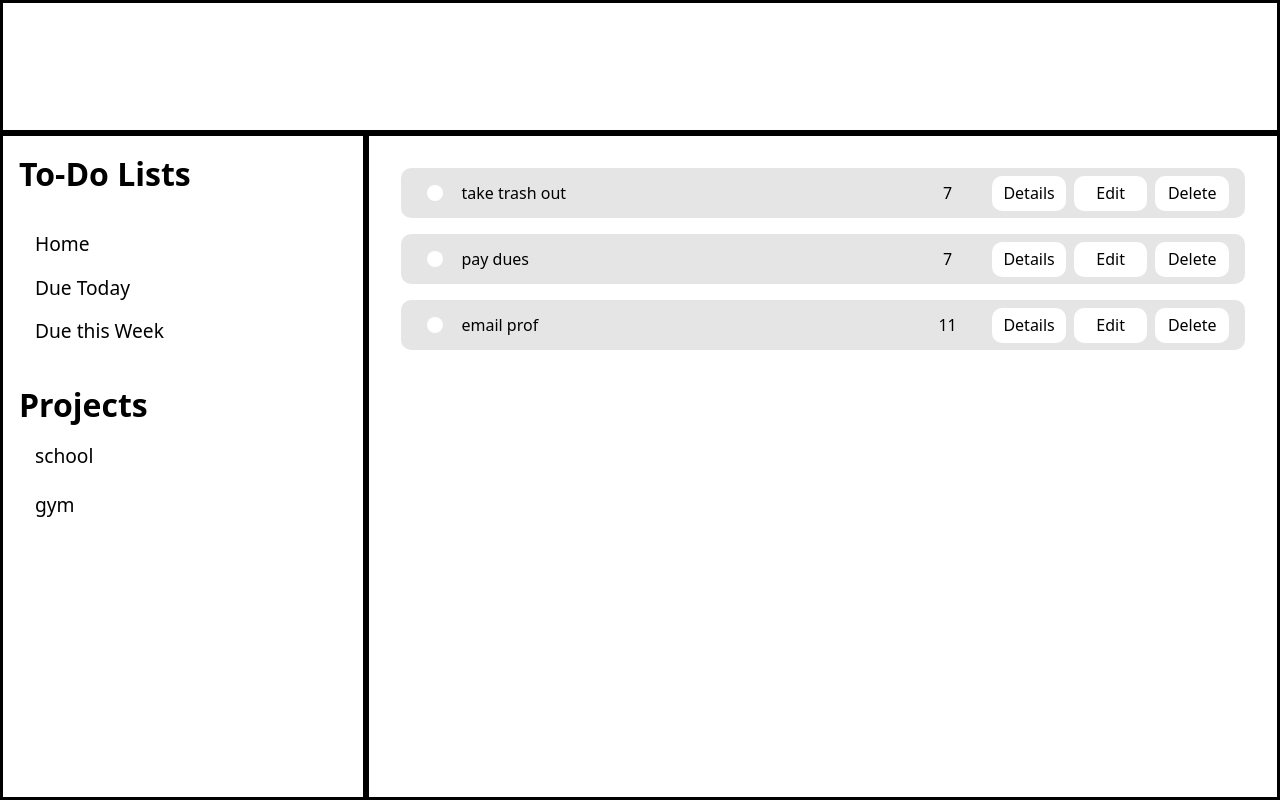
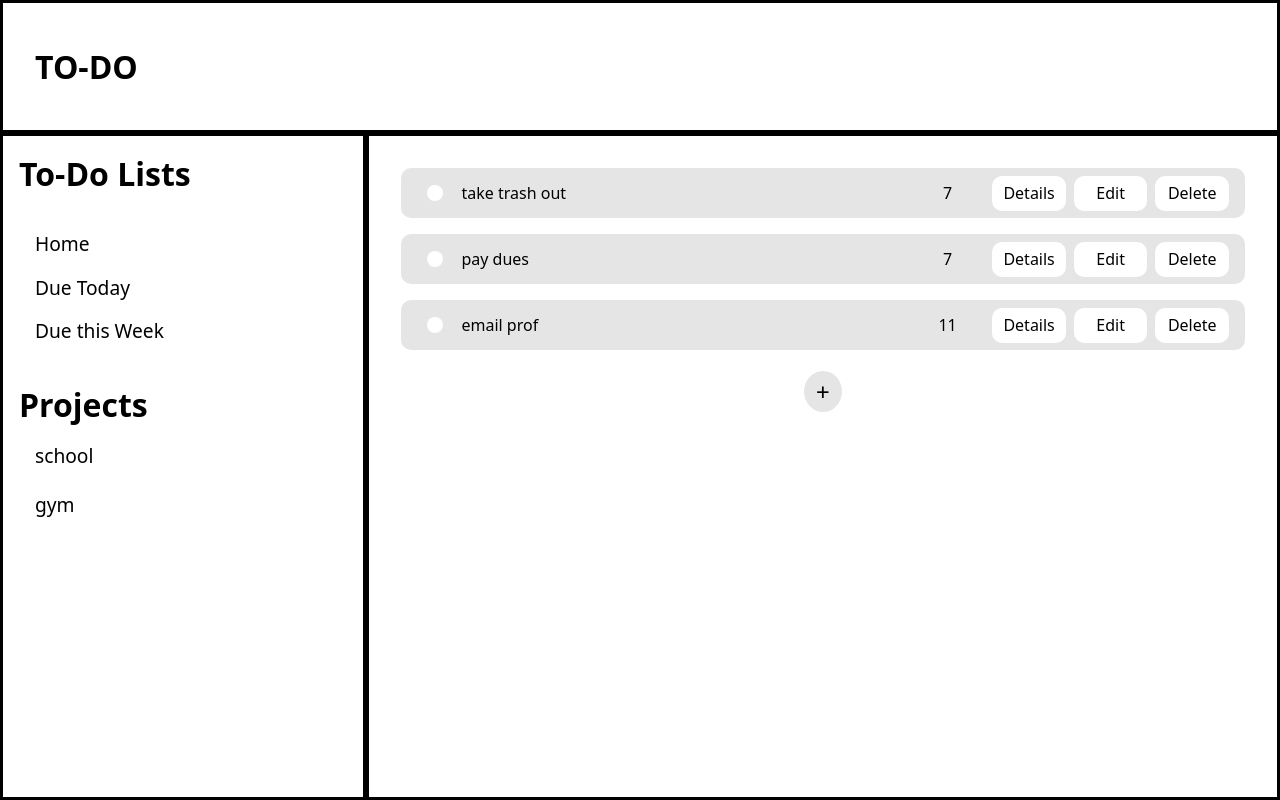
Before and after one commit to mosierkyle/To-Do-List, a website built with webpack: page dist/index.html in a window 1280 px wide. Built offline with nearby package versions, Linux system fonts and the light colour scheme.

```diff
--- a/src/Modules/dom-manipulation.js
+++ b/src/Modules/dom-manipulation.js
@@ -86,6 +86,7 @@
     for(let i = 0; i < list.length; i++) {
         generateToDoItem(list[i])
     }
+    addNewButton()
 }
 
 const removeToDoList = ()=> {
@@ -134,3 +135,21 @@
     divToDelete.remove()
     obj.deleteFrom()
 }
+
+const addNewButton = () => {
+    const toDos = document.querySelector('#to-dos')
+    const newButtonDiv = document.createElement('div')
+    const newButton = document.createElement('button')
+
+    newButton.textContent = '+'
+
+    newButton.setAttribute('class', 'new-button')
+    newButtonDiv.setAttribute('class', 'new-button-div')
+
+    toDos.appendChild(newButtonDiv)
+    newButtonDiv.appendChild(newButton)
+
+    newButton.addEventListener('click', ()=> {
+
+    })
+}
--- a/src/index.js
+++ b/src/index.js
@@ -23,5 +23,6 @@
 
 sortList(lists.lists[0].toDos)
 generateToDoList(lists.lists[0].toDos);
+
 loadingLists()
 loadingProjects(projects)
--- a/src/main.css
+++ b/src/main.css
@@ -15,6 +15,10 @@
 #header {
     border: solid;
     grid-area: 1 / 1 / 2 / 3;
+    display: flex;
+    justify-content: start;
+    align-items: center;
+    padding: 2rem;
 }
 
 #sidebar {
@@ -216,3 +220,20 @@
     border-radius: 10px;
     background-color: rgba(0,0,0,0.1);
 }
+
+.new-button-div {
+    display: flex;
+    justify-content: center;
+    align-items: center;
+}
+
+.new-button {
+    background-color: rgba(0,0,0,0.1);
+    border: none;
+    font-size: 1.5rem;
+    padding: .25rem .75rem;
+    border-radius: 50%;
+    display: flex;
+    justify-content: center;
+    align-items: center;
+}
```
Also changed, not shown: dist/index.html, dist/main.js.
